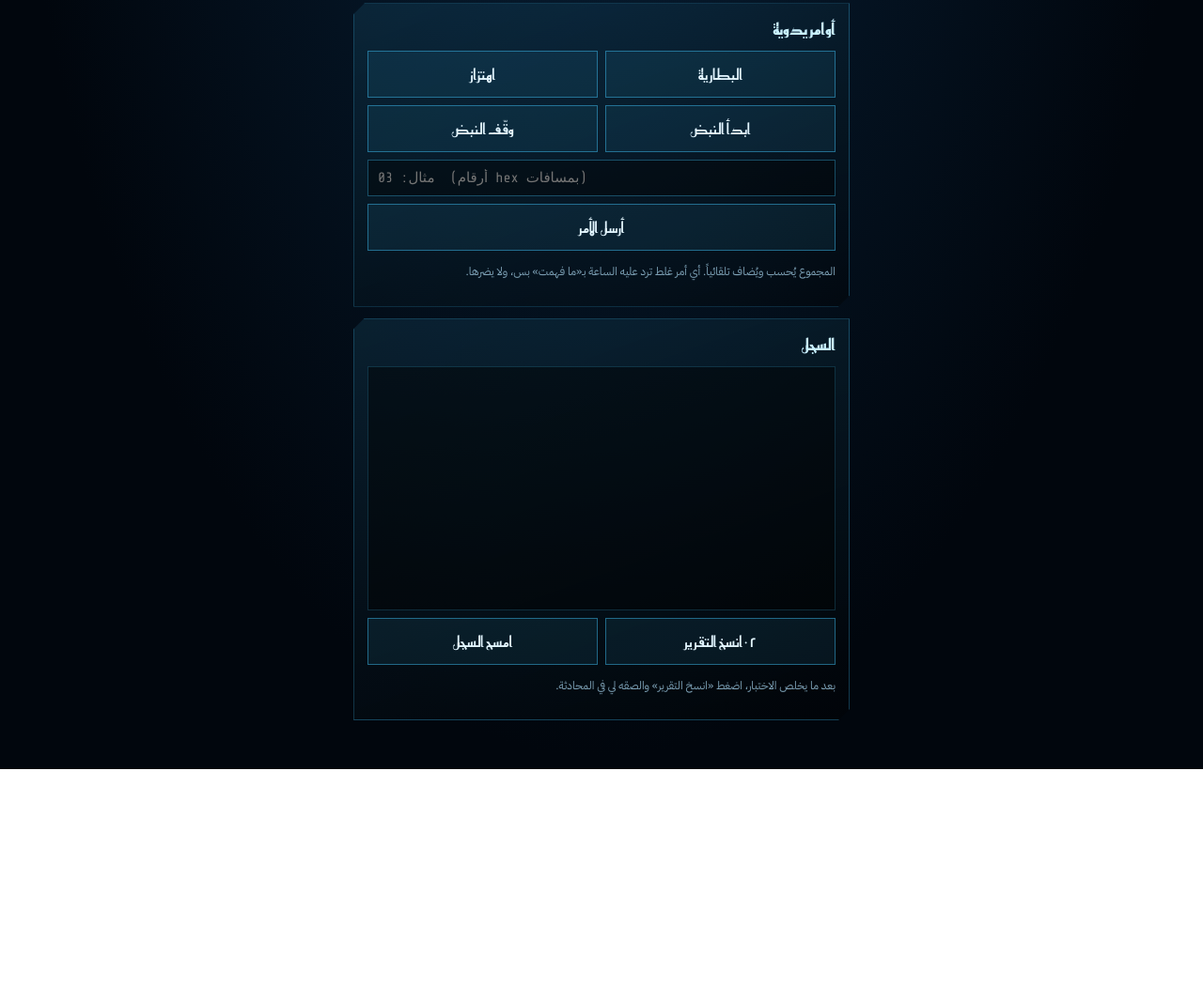
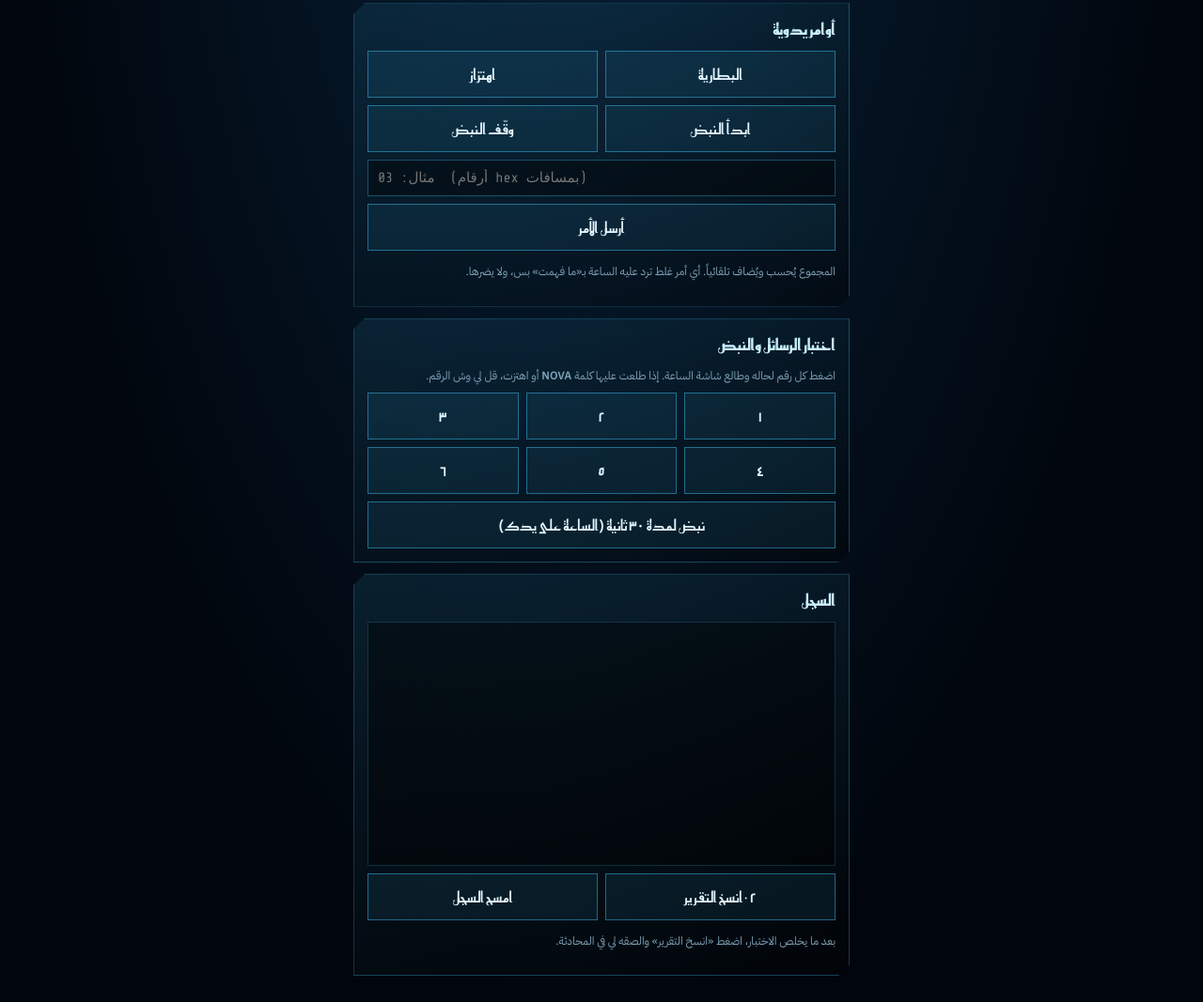
Before and after one commit to alshmryhsan825-ctrl/cafe-menu, a plain HTML site: page nova-watch/index.html in a window 1280 px wide. Shown: the part 744-1811 px from the top of the page at 94% size. Before the commit the page ends 1563 px from the top, so only its background shows below. Drawn offline with nearby package versions, Linux system fonts and the light colour scheme.

Commit message:
مختبر الساعة: اختبار الرسائل والنبض ٣٠ ثانية
Co-Authored-By: Claude Opus 5.5 <noreply@anthropic.com>
Claude-Session: https://claude.ai/code/session_01EzxzzeEFh9SeUinLj6R6RL

```diff
--- a/nova-watch/index.html
+++ b/nova-watch/index.html
@@ -66,6 +66,16 @@ input{width:100%;font-family:'Share Tech Mono',monospace;font-size:15px;directio
 <input id="raw" placeholder="مثال: 03  (أرقام hex بمسافات)">
 <button id="send">أرسل الأمر</button>
 <p class="note">المجموع يُحسب ويُضاف تلقائياً. أي أمر غلط ترد عليه الساعة بـ«ما فهمت» بس، ولا يضرها.</p>
+</div>
+
+<div class="card">
+<h2>اختبار الرسائل والنبض</h2>
+<p class="note" style="margin:0 0 8px">اضغط كل رقم لحاله وطالع شاشة الساعة. إذا طلعت عليها كلمة <b>NOVA</b> أو اهتزت، قل لي وش الرقم.</p>
+<div class="grid" style="grid-template-columns:repeat(3,1fr);margin-bottom:8px">
+<button data-msg="1">١</button><button data-msg="2">٢</button><button data-msg="3">٣</button>
+<button data-msg="4">٤</button><button data-msg="5">٥</button><button data-msg="6">٦</button>
+</div>
+<button id="hr30">نبض لمدة ٣٠ ثانية (الساعة على يدك)</button>
 </div>
 
 <div class="card">
@@ -173,6 +183,11 @@ $('go').onclick=runAll;
 document.querySelectorAll('[data-cmd]').forEach(b=>b.onclick=async()=>{try{await ensure();await send(b.dataset.cmd.split(' ').map(x=>parseInt(x,16)))}catch(e){log('خطأ: '+e.message,'er')}});
 $('send').onclick=async()=>{const s=$('raw').value.trim();if(!s)return;const bytes=s.split(/[\s,-]+/).filter(Boolean).map(x=>parseInt(x,16));if(bytes.some(isNaN)){log('اكتب أرقام hex بس','er');return}try{await ensure();await send(bytes)}catch(e){log('خطأ: '+e.message,'er')}};
 $('copy').onclick=async()=>{const rows=[...document.querySelectorAll('.stat')].map(s=>s.children[0].textContent+': '+s.children[1].textContent).join('\n');const txt='تقرير ساعة Z30\n'+rows+'\n---\n'+[...logEl.children].map(d=>d.textContent).join('\n');try{await navigator.clipboard.writeText(txt);$('copy').textContent='تم النسخ ✓'}catch(e){const ta=document.createElement('textarea');ta.value=txt;document.body.appendChild(ta);ta.select();document.execCommand('copy');ta.remove();$('copy').textContent='تم النسخ ✓'}setTimeout(()=>$('copy').textContent='٢ · انسخ التقرير',2500)};
+
+const A=t=>Array.from(new TextEncoder().encode(t));
+const MSGS={1:()=>[[0x07,0x01,...A('NOVA')]],2:()=>[[0x07,0x00,...A('NOVA')]],3:()=>[[0x07,0x01,4,...A('NOVA')]],4:()=>[[0x72,0x01,...A('NOVA')]],5:()=>[[0x73,0x01,...A('NOVA')]],6:()=>[[0x07,0x01,0x01,0x00,...A('NOVA')]]};
+document.querySelectorAll('[data-msg]').forEach(b=>b.onclick=async()=>{try{await ensure();log('تجربة رسالة رقم '+b.dataset.msg,'nt');for(const pk of MSGS[b.dataset.msg]())await send(pk,1500);}catch(e){log('خطأ: '+e.message,'er')}});
+$('hr30').onclick=async()=>{try{const server=await ensure();await send([0x69,0x01,0x01],3000);for(let i=0;i<6;i++){await sleep(5000);if(!rxc)break;await send([0x69,0x01,0x03],2000);}await send([0x6A,0x01,0x00]);}catch(e){log('خطأ: '+e.message,'er')}};
 $('clear').onclick=()=>{logEl.innerHTML=''};
 </script>
 </body>
```
